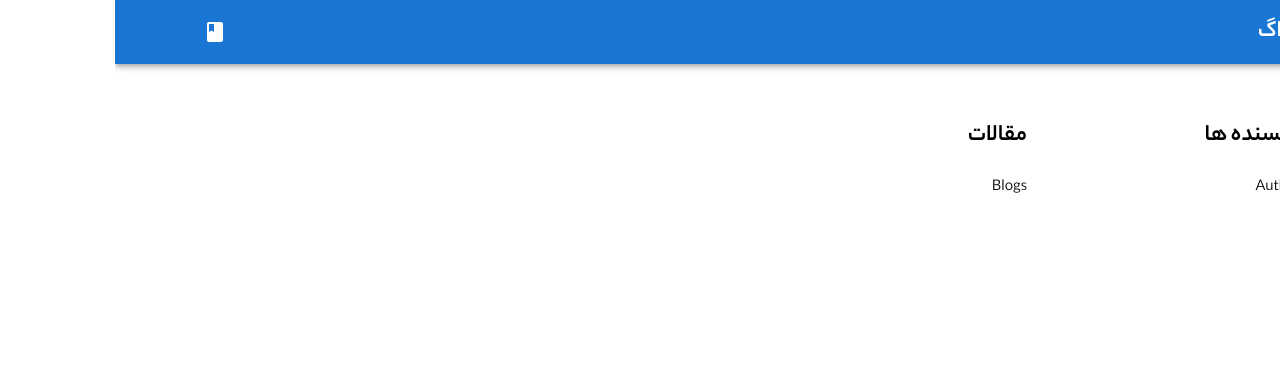
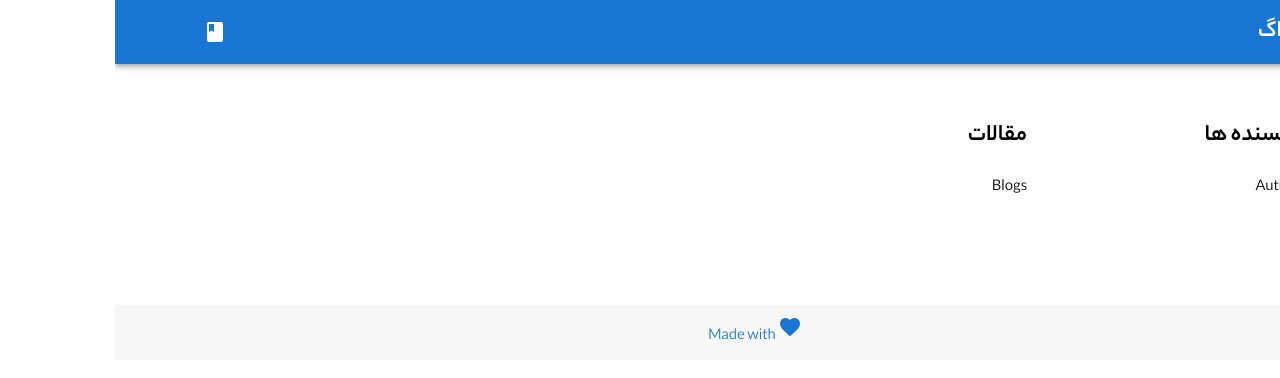
Before and after one commit to vajihe410/Blog, a React (Vite) app: page / in a window 1280 px wide. Shown: the top 378 px of the page. Built offline with nearby package versions, Linux system fonts and the light colour scheme.

Commit message:
Feat:create footer

```diff
--- a/src/App.jsx
+++ b/src/App.jsx
@@ -5,12 +5,9 @@ import Layout from "./layout/Layout"
 function App() {
 
   return (
-    <>
       <Layout>
         <HomePage/>
       </Layout>
-
-    </>
   )
 }
 
--- /dev/null
+++ b/src/components/Footer.jsx
@@ -0,0 +1,16 @@
+import React from 'react'
+import { Typography } from '@mui/material'
+//icons
+import FavoritrIcon from '@mui/icons-material/Favorite'
+
+function Footer() {
+  return (
+    <footer>
+        <Typography variant='p' component='p' bgcolor='#f7f7f7' color='primary' padding='10px' textAlign='center' mt={10}>
+        <FavoritrIcon textAlign='center'/> Made with
+        </Typography>
+    </footer>
+  )
+}
+
+export default Footer
--- a/src/layout/Layout.jsx
+++ b/src/layout/Layout.jsx
@@ -1,12 +1,14 @@
 import React from 'react'
 //components
 import Header from '../components/Header'
+import Footer from '../components/Footer'
 
 function Layout({children}) {
   return (
     <div>
         <Header/>
         {children}
+        <Footer/>
     </div>
   )
 }
```
